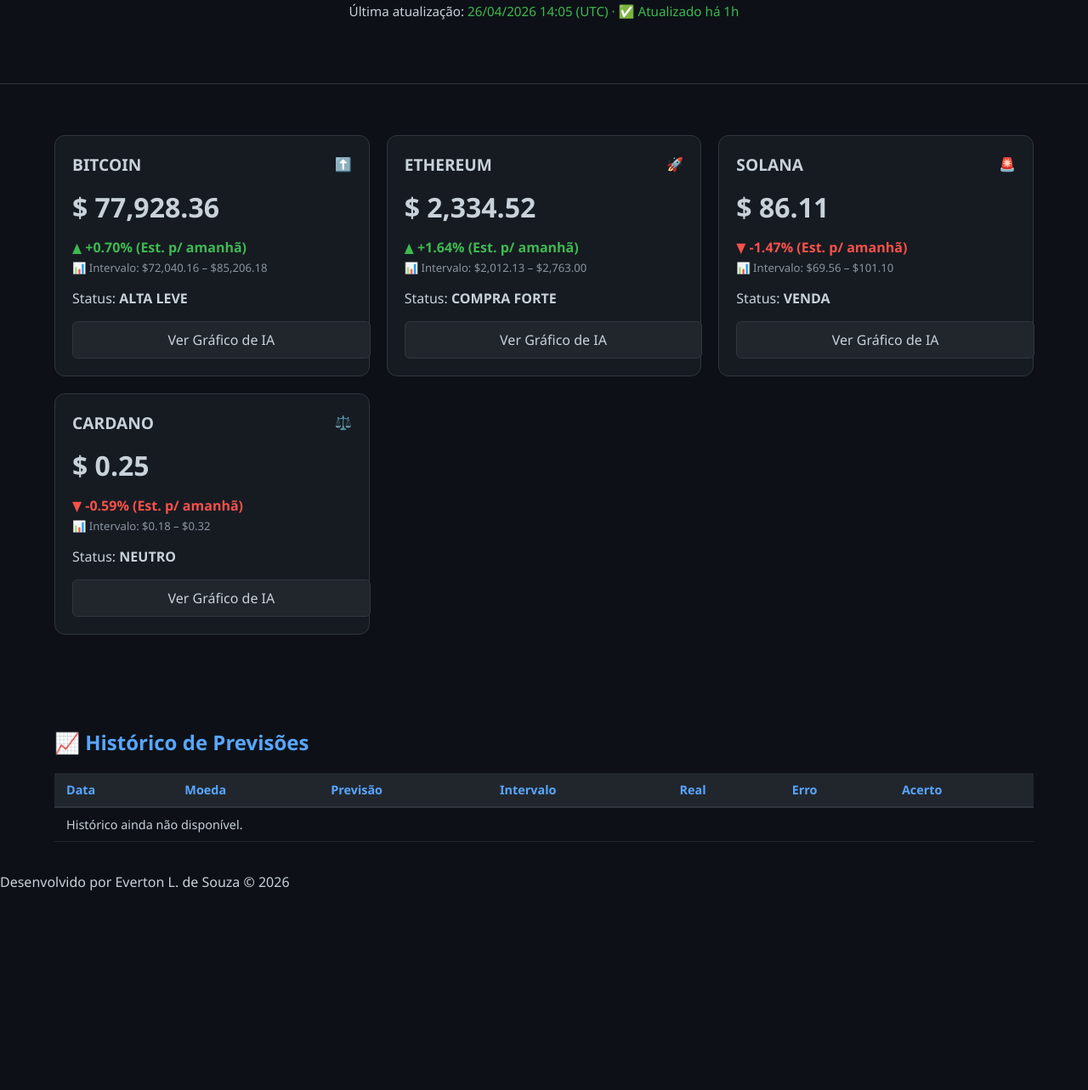
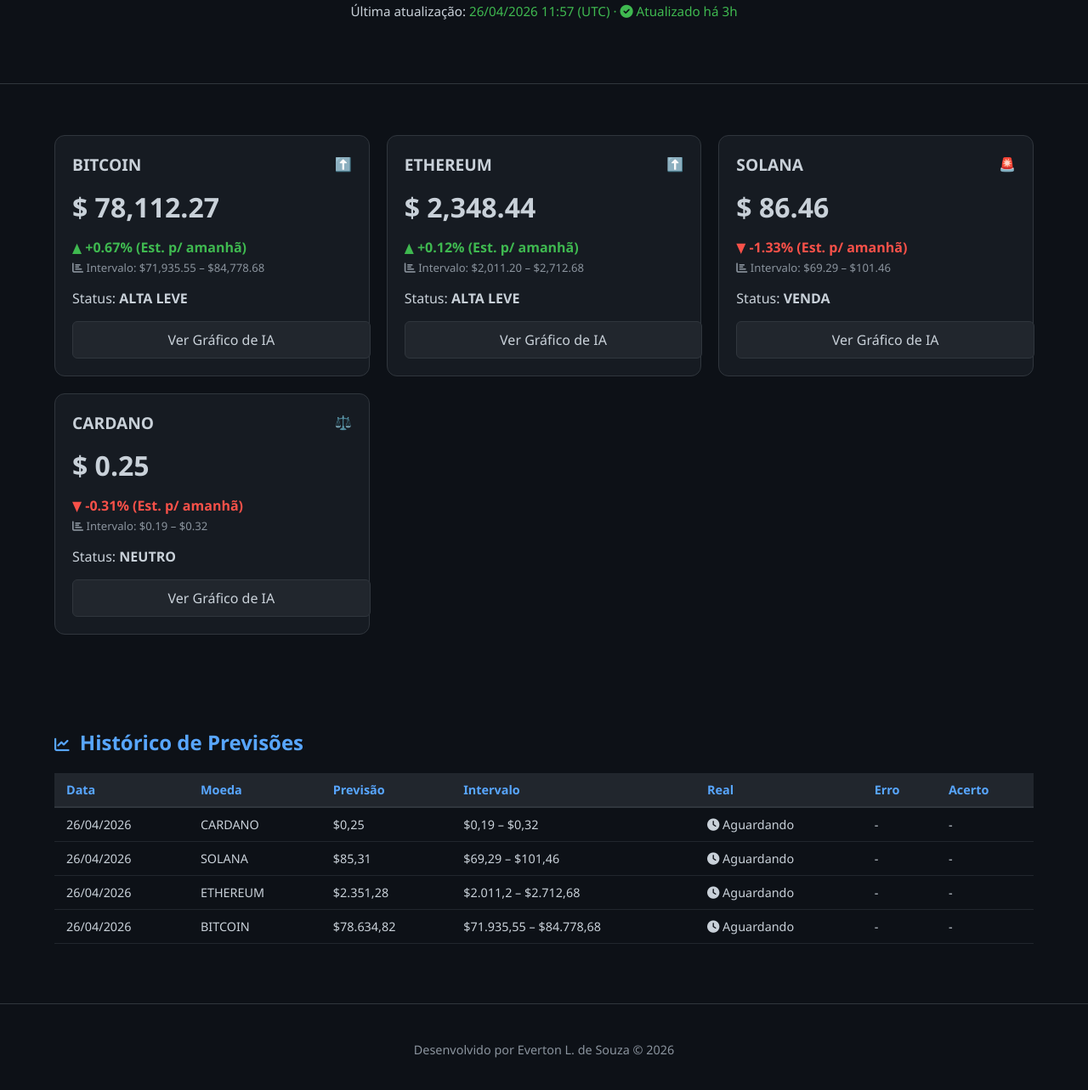
Before and after one commit to evertonldesouza/TrendBot, a plain HTML site: page docs/index.html in a window 1280 px wide. Shown: the part 137-1420 px from the top of the page at 85% size. Before the commit the page ends 1202 px from the top, so only its background shows below. Drawn offline with Linux system fonts and the light colour scheme; no server answers.

Commit message:
feat: v2.0.1 - dashboard, historico de previsoes e intervalo de confianca

```diff
--- a/docs/data.json
+++ b/docs/data.json
@@ -1,49 +1,49 @@
 {
-    "ultima_atualizacao": "26/04/2026 14:05",
+    "ultima_atualizacao": "26/04/2026 11:57",
     "ativos": [
         {
             "moeda": "BITCOIN",
-            "preco": "77,928.36",
-            "previsao": "78,470.16",
-            "confianca_min": "72,040.16",
-            "confianca_max": "85,206.18",
-            "variacao": "+0.70",
+            "preco": "78,112.27",
+            "previsao": "78,634.82",
+            "confianca_min": "71,935.55",
+            "confianca_max": "84,778.68",
+            "variacao": "+0.67",
             "status": "ALTA LEVE",
             "emoji": "⬆️",
-            "imagem": "alerta_bitcoin.png"
+            "imagem": "docs/alerta_bitcoin.png"
         },
         {
             "moeda": "ETHEREUM",
-            "preco": "2,334.52",
-            "previsao": "2,372.72",
-            "confianca_min": "2,012.13",
-            "confianca_max": "2,763.00",
-            "variacao": "+1.64",
-            "status": "COMPRA FORTE",
-            "emoji": "🚀",
-            "imagem": "alerta_ethereum.png"
+            "preco": "2,348.44",
+            "previsao": "2,351.28",
+            "confianca_min": "2,011.20",
+            "confianca_max": "2,712.68",
+            "variacao": "+0.12",
+            "status": "ALTA LEVE",
+            "emoji": "⬆️",
+            "imagem": "docs/alerta_ethereum.png"
         },
         {
             "moeda": "SOLANA",
-            "preco": "86.11",
-            "previsao": "84.84",
-            "confianca_min": "69.56",
-            "confianca_max": "101.10",
-            "variacao": "-1.47",
+            "preco": "86.46",
+            "previsao": "85.31",
+            "confianca_min": "69.29",
+            "confianca_max": "101.46",
+            "variacao": "-1.33",
             "status": "VENDA",
             "emoji": "🚨",
-            "imagem": "alerta_solana.png"
+            "imagem": "docs/alerta_solana.png"
         },
         {
             "moeda": "CARDANO",
             "preco": "0.25",
             "previsao": "0.25",
-            "confianca_min": "0.18",
+            "confianca_min": "0.19",
             "confianca_max": "0.32",
-            "variacao": "-0.59",
+            "variacao": "-0.31",
             "status": "NEUTRO",
             "emoji": "⚖️",
-            "imagem": "alerta_cardano.png"
+            "imagem": "docs/alerta_cardano.png"
         }
     ]
 }
--- /dev/null
+++ b/docs/historico.json
@@ -0,0 +1,42 @@
+[
+    {
+        "data": "26/04/2026",
+        "moeda": "BITCOIN",
+        "previsao": 78634.82,
+        "confianca_min": 71935.55,
+        "confianca_max": 84778.68,
+        "preco_real": null,
+        "erro": null,
+        "acerto": null
+    },
+    {
+        "data": "26/04/2026",
+        "moeda": "ETHEREUM",
+        "previsao": 2351.28,
+        "confianca_min": 2011.2,
+        "confianca_max": 2712.68,
+        "preco_real": null,
+        "erro": null,
+        "acerto": null
+    },
+    {
+        "data": "26/04/2026",
+        "moeda": "SOLANA",
+        "previsao": 85.31,
+        "confianca_min": 69.29,
+        "confianca_max": 101.46,
+        "preco_real": null,
+        "erro": null,
+        "acerto": null
+    },
+    {
+        "data": "26/04/2026",
+        "moeda": "CARDANO",
+        "previsao": 0.25,
+        "confianca_min": 0.19,
+        "confianca_max": 0.32,
+        "preco_real": null,
+        "erro": null,
+        "acerto": null
+    }
+]
--- a/docs/index.html
+++ b/docs/index.html
@@ -21,7 +21,7 @@
         </div>
     </main>
     <section class="container historico-section">
-        <h2>📈 Histórico de Previsões</h2>
+        <h2><i class="fas fa-chart-line"></i> Histórico de Previsões</h2>
         <div class="table-wrapper">
             <table id="historico-table">
                 <thead>
--- a/docs/script.js
+++ b/docs/script.js
@@ -20,17 +20,17 @@ async function loadDashboard() {
         let corAviso, textoAviso;
         if (horasPassadas < 12) {
             corAviso = '#3fb950';
-            textoAviso = `✅ Atualizado há ${horasPassadas}h`;
+            textoAviso = `<i class="fas fa-circle-check"></i> Atualizado há ${horasPassadas}h`;
         } else if (horasPassadas < 24) {
             corAviso = '#d29922';
-            textoAviso = `⚠️ Atualizado há ${horasPassadas}h — dados podem estar desatualizados`;
+            textoAviso = `<i class="fas fa-triangle-exclamation"></i> Atualizado há ${horasPassadas}h — dados podem estar desatualizados`;
         } else {
             corAviso = '#f85149';
-            textoAviso = `🔴 Atualizado há ${horasPassadas}h — robô pode estar com problema!`;
+            textoAviso = `<i class="fas fa-circle-xmark"></i> Atualizado há ${horasPassadas}h — robô pode estar com problema!`;
         }
 
         const spanUpdate = document.getElementById('update-time');
-        spanUpdate.innerText = `${ultimaAtualizacao} (UTC) · ${textoAviso}`;
+        spanUpdate.innerHTML = `${ultimaAtualizacao} (UTC) · ${textoAviso}`;
         spanUpdate.style.color = corAviso;
 
         const grid = document.getElementById('dashboard-grid');
@@ -51,7 +51,7 @@ async function loadDashboard() {
                     ${isUp ? '▲' : '▼'} ${ativo.variacao}% (Est. p/ amanhã)
                 </div>
                 <p class="confianca">
-                    📊 Intervalo: $${ativo.confianca_min} – $${ativo.confianca_max}
+                    <i class="fas fa-chart-bar"></i> Intervalo: $${ativo.confianca_min} – $${ativo.confianca_max}
                 </p>
                 <p>Status: <strong>${ativo.status}</strong></p>
                 <a href="./${ativo.imagem}" target="_blank" class="chart-btn">Ver Gráfico de IA</a>
@@ -80,7 +80,7 @@ async function loadHistorico() {
                 <td>${h.moeda}</td>
                 <td>$${h.previsao.toLocaleString('pt-BR')}</td>
                 <td>$${h.confianca_min.toLocaleString('pt-BR')} – $${h.confianca_max.toLocaleString('pt-BR')}</td>
-                <td>${h.preco_real !== null ? '$' + h.preco_real.toLocaleString('pt-BR') : '⏳ Aguardando'}</td>
+                <td>${h.preco_real !== null ? '$' + h.preco_real.toLocaleString('pt-BR') : '<i class="fas fa-clock"></i> Aguardando'}</td>
                 <td>${h.erro !== null ? (h.erro > 0 ? '+' : '') + h.erro.toLocaleString('pt-BR') : '-'}</td>
                 <td>${h.acerto !== null ? h.acerto : '-'}</td>
             `;
--- a/docs/style.css
+++ b/docs/style.css
@@ -63,7 +63,14 @@ header p {
     font-size: 0.95rem;
     transition: color 0.3s;
 }
-
+footer {
+    text-align: center;
+    padding: 30px 0;
+    margin-top: 50px;
+    border-top: 1px solid #30363d;
+    color: #8b949e;
+    font-size: 0.9rem;
+}
 .confianca {
     font-size: 0.82rem;
     color: #8b949e;
@@ -77,6 +84,11 @@ header p {
 .historico-section h2 {
     color: var(--accent);
     margin-bottom: 20px;
+}
+
+.historico-section h2 i {
+    font-size: 1.1rem;
+    margin-right: 6px;
 }
 
 .table-wrapper {
```
Also changed, not shown: docs/alerta_bitcoin.png, docs/alerta_cardano.png, docs/alerta_ethereum.png, docs/alerta_solana.png, docs/dashboard.png (added), readme.md, 1 other file.
